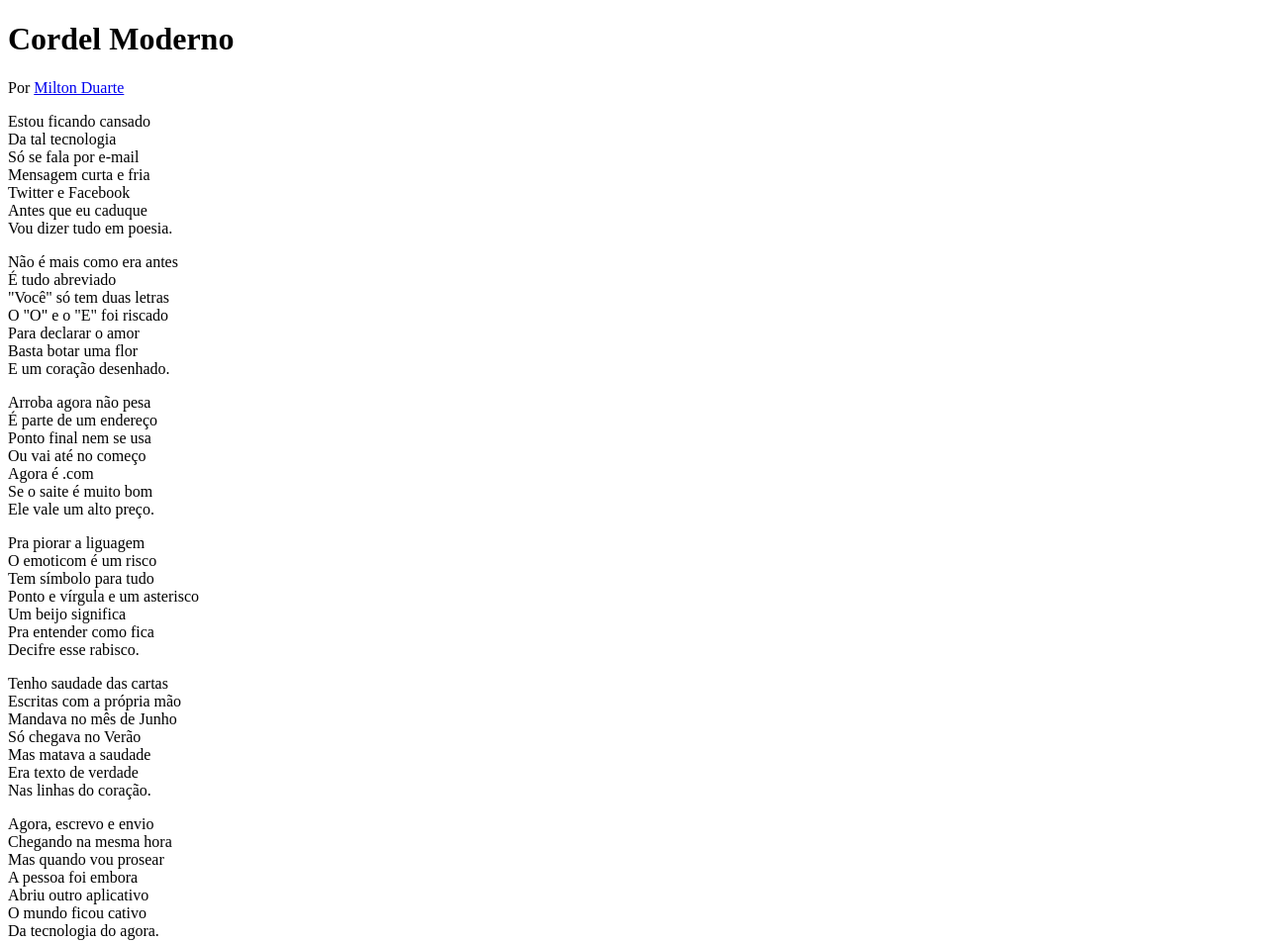
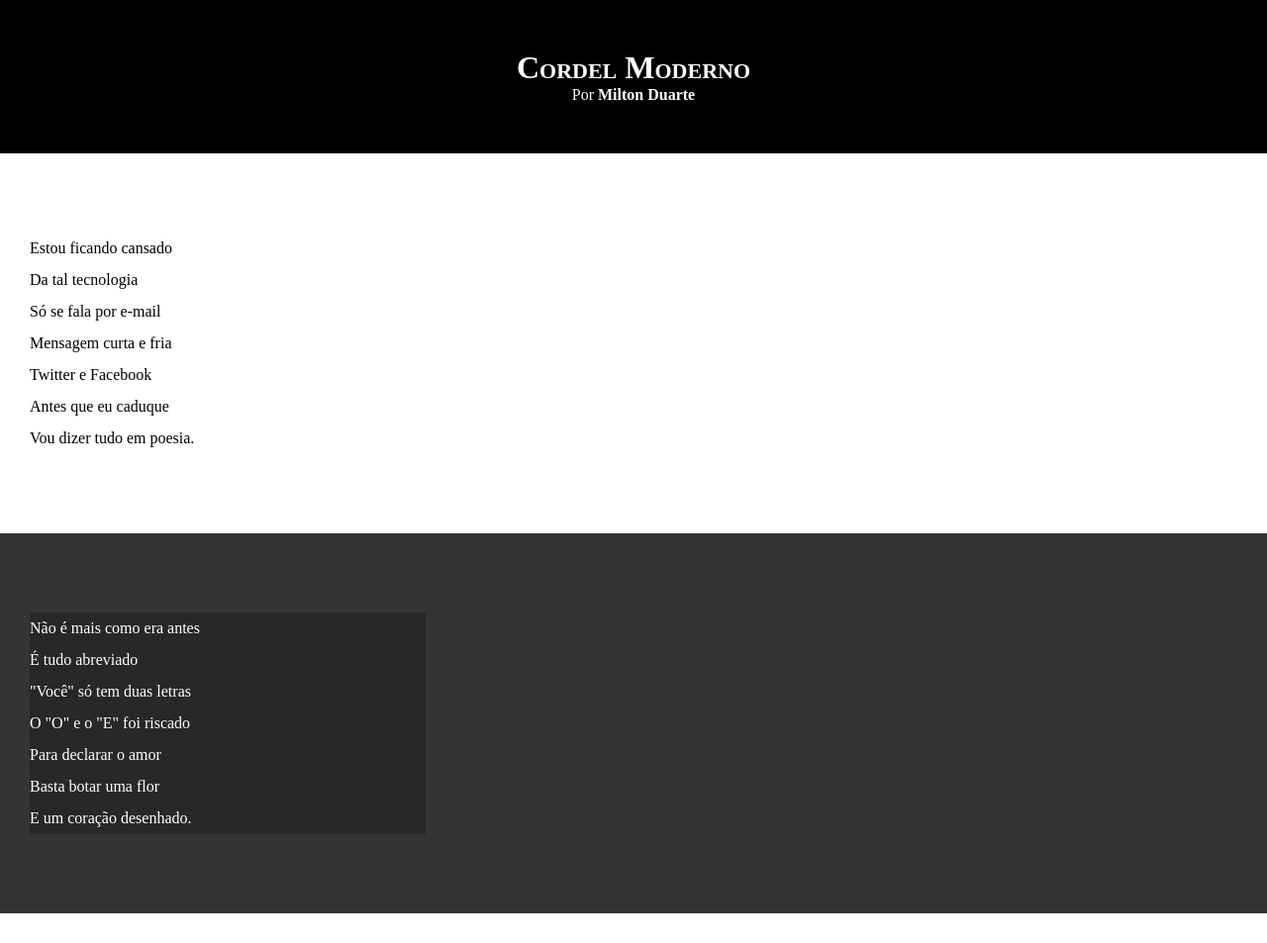
Before and after one commit to phelipeguimaraes/HTML-CSS, a plain HTML site: page Desafios/D012/index.html in a window 1280 px wide. Shown: the top 953 px of the page at 99% size. Drawn offline with Linux system fonts and the light colour scheme.

Commit message:
colocando os estilos dos textos e blocos

```diff
--- a/Desafios/D012/estilo/style.css
+++ b/Desafios/D012/estilo/style.css
@@ -1 +1,65 @@
 @charset "UTF-8";
+
+* {
+    margin: 0px;
+    padding: 0px;
+}
+
+html, body {
+    min-height: 100vh;
+    background-color: darkgray;
+}
+
+header {
+    background-color: black;
+    color: white;
+    text-align: center;
+}
+
+header > h1 {
+    padding-top: 50px;
+    font-variant: small-caps;
+}
+
+header > p {
+    padding-bottom: 50px;
+}
+
+header a, footer a {
+    color: white;
+    text-decoration: none;
+    font-weight: bolder;
+}
+
+header a:hover, footer a:hover{
+    text-decoration: underline;
+}
+
+section {
+    padding-top: 10vh;
+    padding-bottom: 10vh;
+    line-height: 2em;
+    padding-left: 30px;
+}
+
+section.normal {
+    background-color: white;
+    color: black;
+}
+
+section.imagem{
+    background-color: rgb(53, 51, 51);
+    color: white;
+}
+
+section.imagem > p{
+    background-color: rgba(0, 0, 0, 0.226);
+    width: 400px;
+}
+
+footer {
+    background-color: black;
+    text-align: center;
+    color: white;
+    padding: 10px;
+}
--- a/Desafios/D012/index.html
+++ b/Desafios/D012/index.html
@@ -15,7 +15,7 @@
 
     </header>
 
-    <section>
+    <section class="normal">
         <p>
             Estou ficando cansado <br>
             Da tal tecnologia <br>
@@ -27,7 +27,7 @@
         </p>
     </section>
 
-    <section>
+    <section class="imagem">
         <p>
             Não é mais como era antes <br>
             É tudo abreviado <br>
@@ -39,7 +39,7 @@
         </p>
     </section>
 
-    <section>
+    <section class="normal">
         <p>
             Arroba agora não pesa <br>
             É parte de um endereço <br>
@@ -61,7 +61,7 @@
         </p>
     </section>
 
-    <section>
+    <section class="imagem">
         <p>
             Tenho saudade das cartas <br>
             Escritas com a própria mão <br>
@@ -73,7 +73,7 @@
         </p>
     </section>
 
-    <section>
+    <section class="normal">
         <p>
             Agora, escrevo e envio <br>
             Chegando na mesma hora <br>
```
